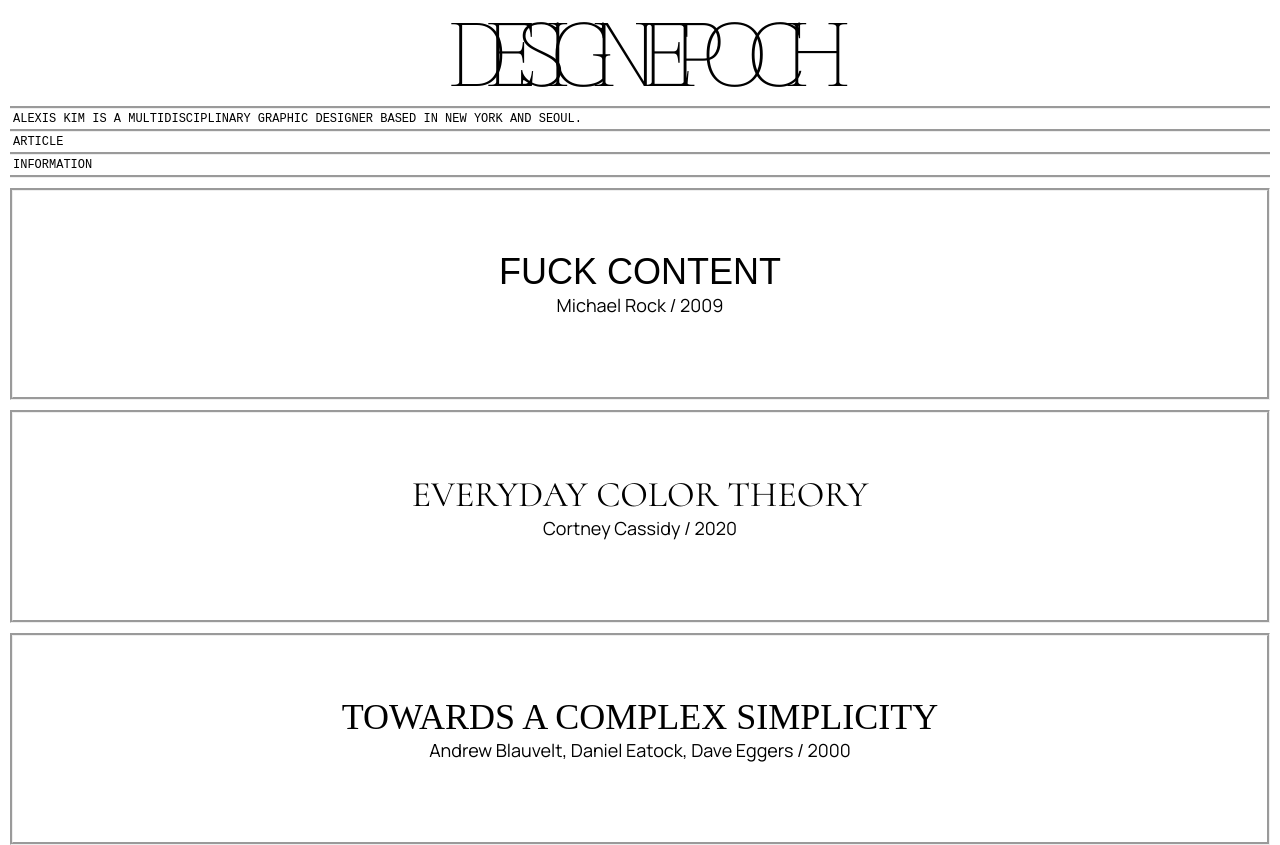
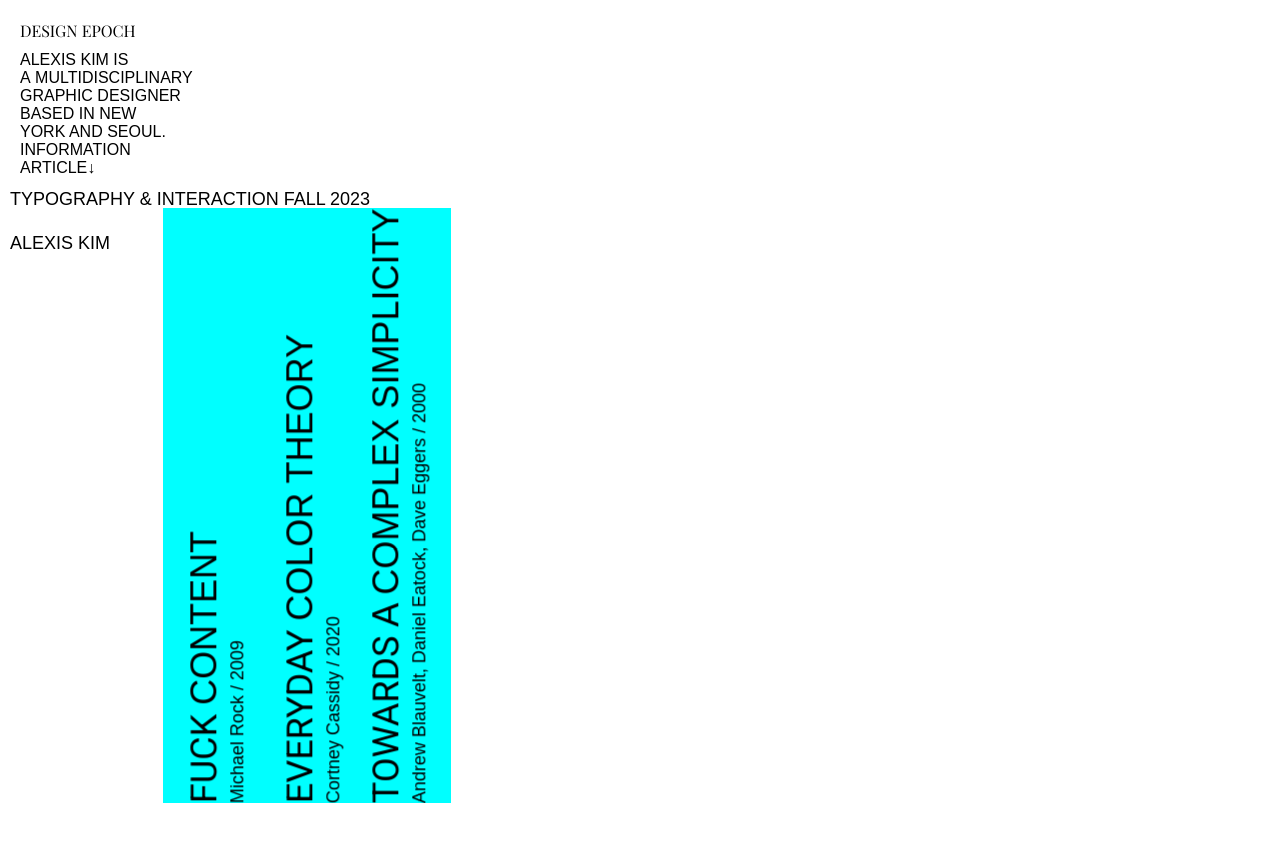
Before and after one commit to Alyxwestro/binding, a plain HTML site: page index.html in a window 1280 px wide. Shown: the top 845 px of the page. After the commit the page ends 800 px from the top, so only its background shows below. Drawn offline with nearby package versions, Linux system fonts and the light colour scheme; a web font is replaced by a local one.

Commit message:
add driection two

```diff
--- a/common.css
+++ b/common.css
@@ -5,7 +5,7 @@ body{
 
 header{
     font-family:var(--typography--header);
-    text-align: center;
+
 }
 
 aside{
--- a/direction-1.css
+++ b/direction-1.css
@@ -22,6 +22,7 @@ header{
     letter-spacing: -1.2rem;
     border-bottom: groove;
     line-height: calc(var(--baseline) * 4/1 );
+    text-align: center;
 }
 
 div{
--- a/direction-2.css
+++ b/direction-2.css
@@ -1 +1,58 @@
 @import url('https://fonts.googleapis.com/css2?family=Work+Sans:wght@100;200;300;400;500;600;700&display=swap');
+@import url('https://fonts.googleapis.com/css2?family=Raleway+Dots&display=swap');
+@import url('https://fonts.googleapis.com/css2?family=Roboto:ital,wght@0,100;0,300;0,400;0,500;0,700;0,900;1,100;1,300;1,400;1,500;1,700;1,900&display=swap');
+@import url('https://fonts.googleapis.com/css2?family=Playfair+Display:ital@0;1&display=swap');
+
+:root{
+    --font-display:'Work+Sans', sans-serif;
+    --typography--header:'Playfair Display', serif;    ;
+    --typography--h1:'Roboto', sans-serif;
+    --typography--h2:'Roboto', sans-serif;
+    --typography--h3:'Roboto', sans-serif;
+    --typography--aside:'Work+Sans', sans-serif;
+
+    --spacing: 20px;
+    --font-size: 18px;
+    --scale: 2;
+    --baseline: 24px;
+}
+
+header{
+    text-align: left;
+    margin: calc(1/2*var(--spacing));
+}
+
+aside{
+    text-align: left;
+    max-width: 10em;
+    margin: calc(1/2*var(--spacing));
+}
+
+span{
+    font-family: 'Raleway Dots', sans-serif;
+}
+
+.grid{
+    rotate: -90deg;
+    position: fixed;
+    background-color: aqua;
+    bottom: 150px;
+    justify-content: last baseline;
+    margin-bottom: 0%;
+
+
+}
+
+section:nth-child(1),
+section:nth-child(2)
+section:nth-child(3){
+    display:flex;
+    flex-direction: column;
+    margin-bottom: calc(1/2*var(--spacing));
+    margin-top: var(--spacing);
+}
+
+footer{
+    position: relative;
+
+}
--- a/index.html
+++ b/index.html
@@ -8,8 +8,8 @@
         <link rel="stylesheet", href="common.css">
 
         <!--The three directions -->
-        <link rel="stylesheet", href="direction-1.css">
-        <!-- <link rel="stylesheet", href="direction-2.css"> -->
+        <!-- <link rel="stylesheet", href="direction-1.css"> -->
+        <link rel="stylesheet", href="direction-2.css">
         <!-- <link rel="stylesheet", href="direction-3.css"> -->
 
     </head>
@@ -21,30 +21,32 @@
         </header>
 
         <aside>
-            <div>ALEXIS KIM IS A MULTIDISCIPLINARY GRAPHIC DESIGNER BASED IN NEW YORK AND SEOUL.</div>
-            <div>ARTICLE</div>
+            <div>ALEXIS KIM IS A&nbsp;MULTIDISCIPLINARY GRAPHIC&nbsp;DESIGNER BASED IN NEW YORK AND SEOUL.</div>
             <div>INFORMATION</div>
+            <div>ARTICLE&#8595;</div>
         </aside>
 
         <main>
+            <div class="grid">
              <section>
               <a href="index1.html">
-                <h1>FUCK CONTENT</h1>
+                  <h1>FUCK <span>CONTENT</span></h1>
                   <p>Michael Rock / 2009</p>
               </a>
              </section>
              <section>
               <a href="index2.html">
-                <h2>EVERYDAY COLOR THEORY</h2>
+                  <h2>EVERYDAY <span>COLOR THEORY</span></h2>
                   <p>Cortney Cassidy / 2020</p>
               </a>
              </section>
              <section>
               <a href="index3.html">
-                <h3>TOWARDS A COMPLEX SIMPLICITY</h3>
+                  <h3>TOWARDS <span>A COMPLEX SIMPLICITY</span></h3>
                   <p>Andrew Blauvelt, Daniel Eatock, Dave Eggers / 2000</p>
               </a>
              </section>
+            </div>
         </main>
 
         <footer>
```
Also changed, not shown: index1.html (+2 -2 lines), index2.html (+2 -2 lines), index3.html (+2 -2 lines). Lines whose indentation alone changed are shown as unchanged.
